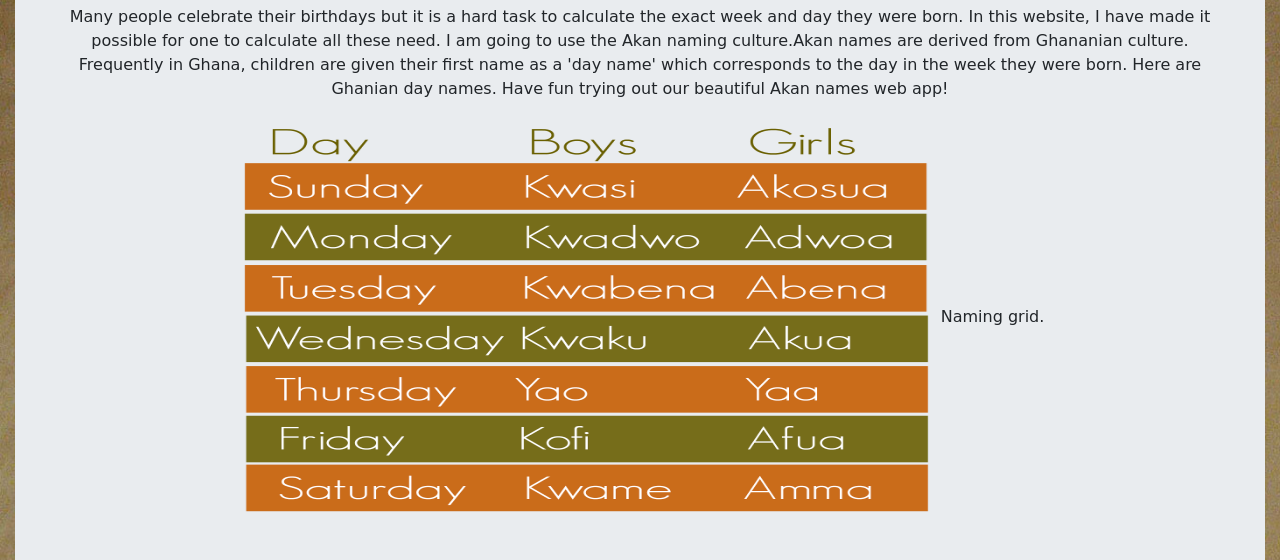
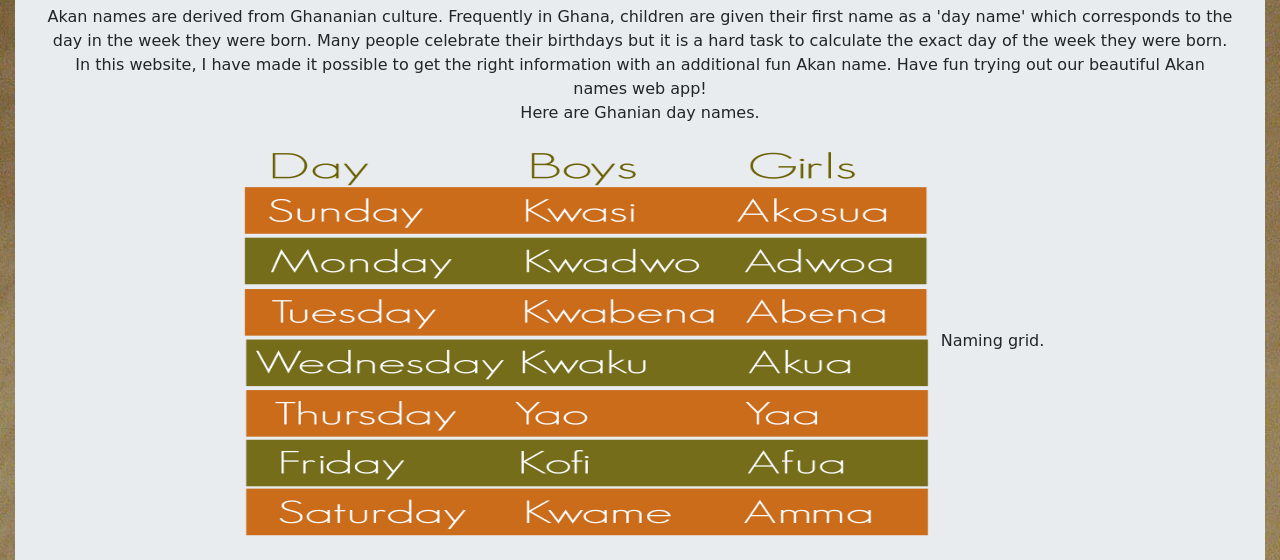
Before and after one commit to Mburiah/Akan, a plain HTML site: page index.html in a window 1280 px wide. Shown: the part 187-747 px from the top of the page. Drawn offline with Linux system fonts and the light colour scheme; a web font is replaced by a local one.

Commit message:
added friendly statements

```diff
--- a/index.html
+++ b/index.html
@@ -17,11 +17,13 @@
                       </nav>
         <div class="jumbotron text-center">
             <strong><h1>GHANA AKAN NAMING SYSTEM </h1></strong>
-<p>Many people celebrate their birthdays but it is a hard task to calculate the exact week and day they were born.
-    In this website, I have made it possible for one to calculate all these need.
-    I am going to use the Akan naming culture.Akan names are derived from Ghananian culture.
-     Frequently in Ghana, children are given their first name as a 'day name' which corresponds to the day in the week they were born. Here are Ghanian day names.
-    Have fun trying out our beautiful Akan names web app!</p>
+<p>Akan names are derived from Ghananian culture.
+ Frequently in Ghana, children are given their first name as a 'day name' which corresponds to the day in the week they were born.
+ Many people celebrate their birthdays but it is a hard task to calculate the exact day of the week they were born.
+ In this website, I have made it possible to get the right information with an additional fun Akan name.
+ Have fun trying out our beautiful Akan names web app!
+ <br>  Here are Ghanian day names.
+</p>
 <img src="./images/namegrid.jpg" alt="AkanGrid" height="400px" width="700px"> Naming grid. </img>
 </div>
 <div class="row">
```
